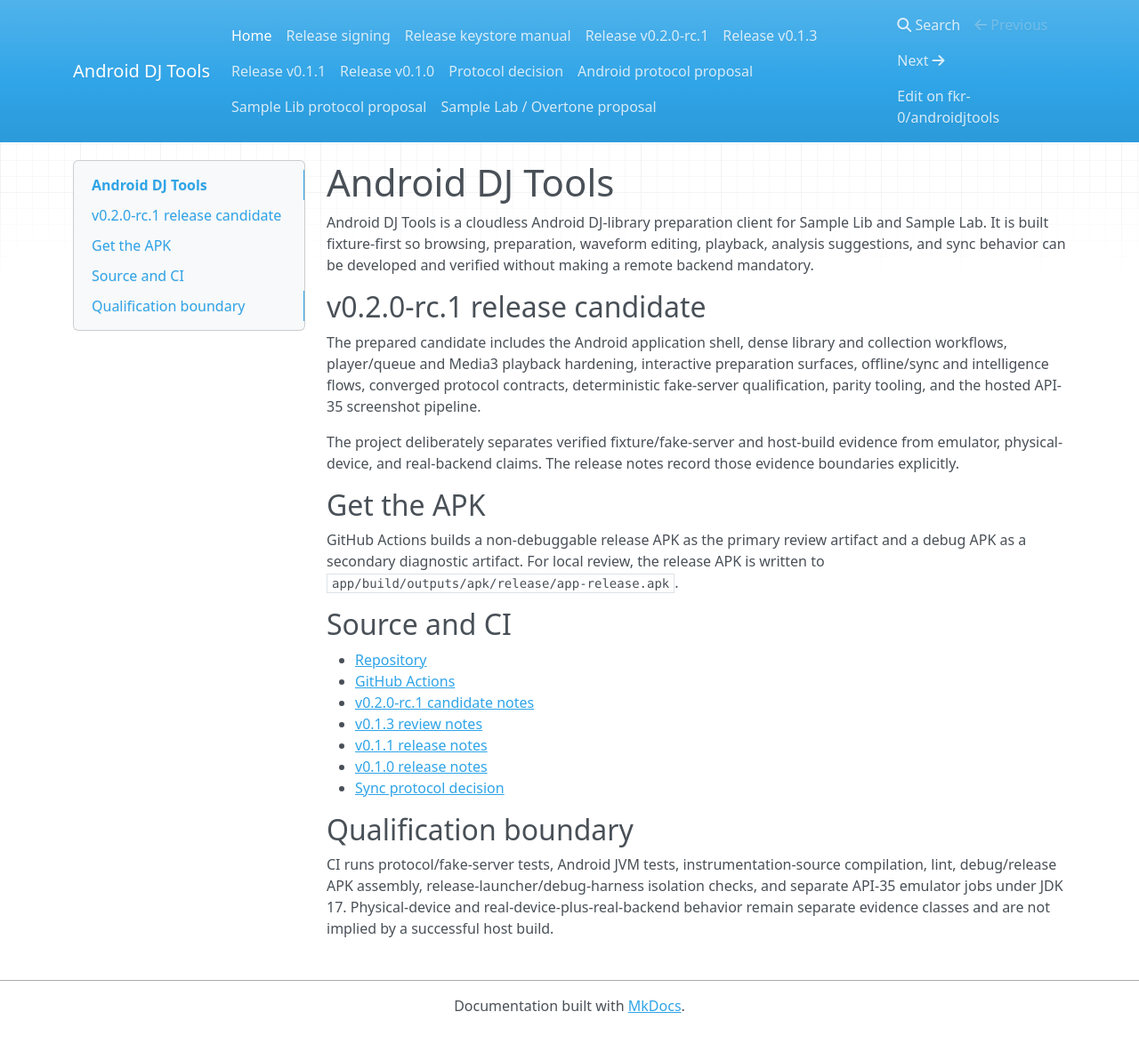
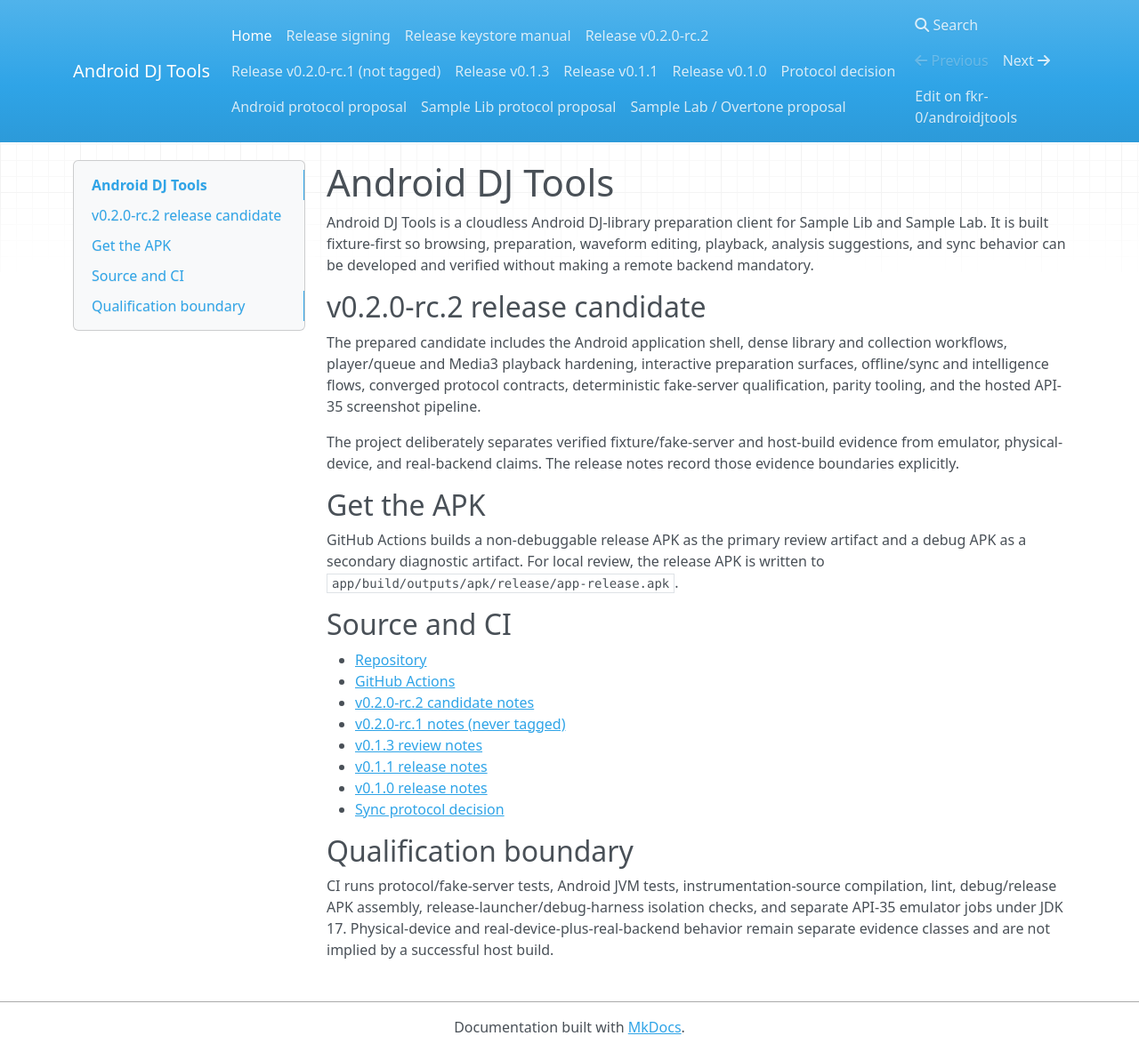
Before and after one commit to fkr-0/androidjtools, an MkDocs documentation site: the page built from docs/index.md, in a window 1280 px wide and 1183 px high. Shown: the whole window at 89% size. Built offline with MkDocs 1.6.1, drawn with Linux system fonts in a browser that asks for light colours; nearby versions of some CDN libraries.

Commit message:
release: prepare Android DJ Tools v0.2.0-rc.2

```diff
--- a/docs/index.md
+++ b/docs/index.md
@@ -2,7 +2,7 @@
 
 Android DJ Tools is a cloudless Android DJ-library preparation client for Sample Lib and Sample Lab. It is built fixture-first so browsing, preparation, waveform editing, playback, analysis suggestions, and sync behavior can be developed and verified without making a remote backend mandatory.
 
-## v0.2.0-rc.1 release candidate
+## v0.2.0-rc.2 release candidate
 
 The prepared candidate includes the Android application shell, dense library and collection workflows, player/queue and Media3 playback hardening, interactive preparation surfaces, offline/sync and intelligence flows, converged protocol contracts, deterministic fake-server qualification, parity tooling, and the hosted API-35 screenshot pipeline.
 
@@ -16,7 +16,8 @@
 
 - [Repository](https://github.com/fkr-0/androidjtools)
 - [GitHub Actions](https://github.com/fkr-0/androidjtools/actions)
-- [v0.2.0-rc.1 candidate notes](release/v0.2.0-rc.1.md)
+- [v0.2.0-rc.2 candidate notes](release/v0.2.0-rc.2.md)
+- [v0.2.0-rc.1 notes (never tagged)](release/v0.2.0-rc.1.md)
 - [v0.1.3 review notes](release/v0.1.3.md)
 - [v0.1.1 release notes](release/v0.1.1.md)
 - [v0.1.0 release notes](release/v0.1.0.md)
--- a/mkdocs.yml
+++ b/mkdocs.yml
@@ -14,7 +14,8 @@
   - Home: index.md
   - Release signing: release/signing.md
   - Release keystore manual: release/keystore-manual.md
-  - Release v0.2.0-rc.1: release/v0.2.0-rc.1.md
+  - Release v0.2.0-rc.2: release/v0.2.0-rc.2.md
+  - Release v0.2.0-rc.1 (not tagged): release/v0.2.0-rc.1.md
   - Release v0.1.3: release/v0.1.3.md
   - Release v0.1.1: release/v0.1.1.md
   - Release v0.1.0: release/v0.1.0.md
```
Also changed, not shown: CHANGELOG.md (+4 -0 lines), README.md (+2 -2 lines), docs/release/v0.2.0-rc.2.md (added, +39 -0 lines), 1 other file.
